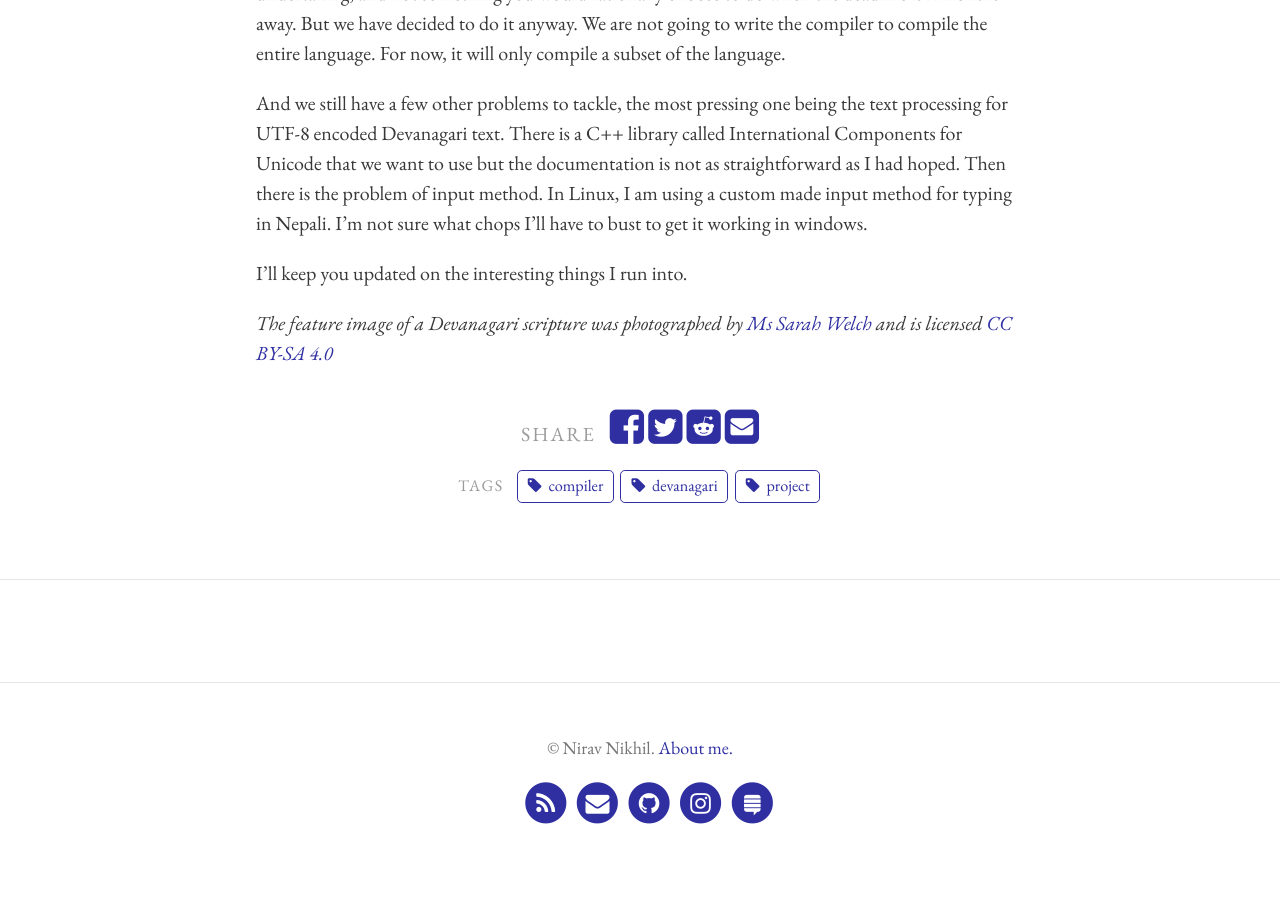
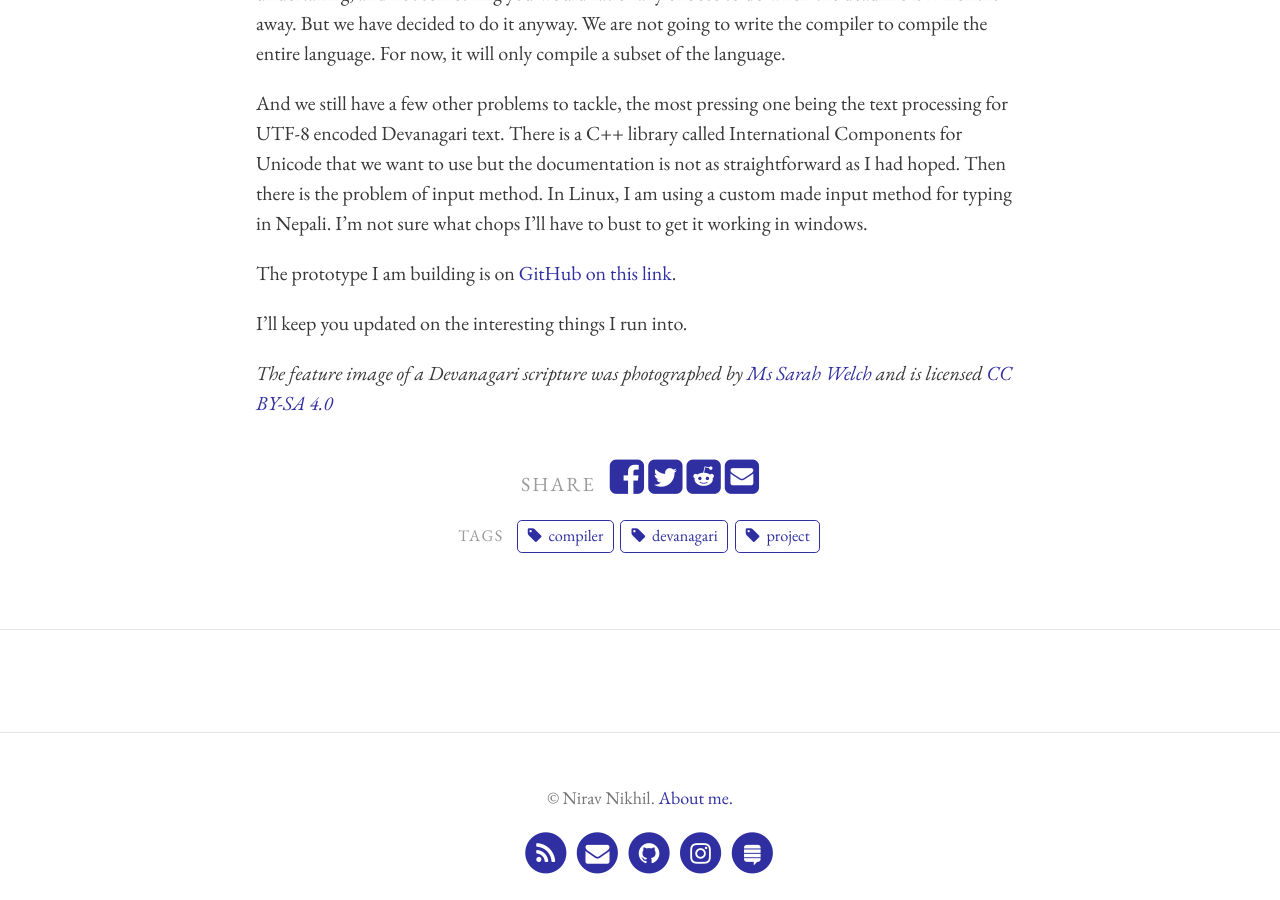
Before and after one commit to niravcodes/niravcodes.github.io, a Jekyll site: the page built from _posts/2019-05-27-a-nepali-programming-language.md, in a window 1280 px wide and 900 px high, scrolled down 1042 px. Built offline with Jekyll 4.4.1, drawn with Linux system fonts in a browser that asks for light colours; comment, search, counter and statistics services are not loaded.

Commit message:
Update 2019-05-27-a-nepali-programming-language.md

```diff
--- a/_posts/2019-05-27-a-nepali-programming-language.md
+++ b/_posts/2019-05-27-a-nepali-programming-language.md
@@ -24,6 +24,8 @@ Of course, designing a new programming language and building  compiler for it is
 
 And we still have a few other problems to tackle, the most pressing one being the text processing for UTF-8 encoded Devanagari text. There is a C++ library called International Components for Unicode that we want to use but the documentation is not as straightforward as I had hoped. Then there is the problem of input method. In Linux, I am using a custom made input method for typing in Nepali. I'm not sure what chops I'll have to bust to get it working in windows.
 
+The prototype I am building is on [GitHub on this link](https://github.com/niravcodes/Devanagari_LexerParser).
+
 I'll keep you updated on the interesting things I run into.
 
 _The feature image of a Devanagari scripture was photographed by_ [_Ms Sarah Welch_](//commons.wikimedia.org/wiki/User:Ms_Sarah_Welch "Ms Sarah Welch") _and is licensed_ [_CC BY-SA 4.0_](https://creativecommons.org/licenses/by-sa/4.0/)
```
